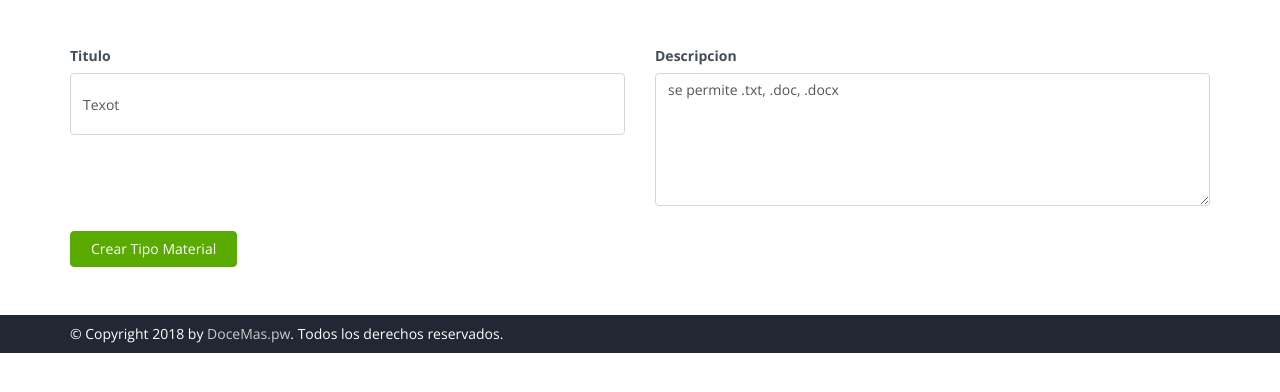
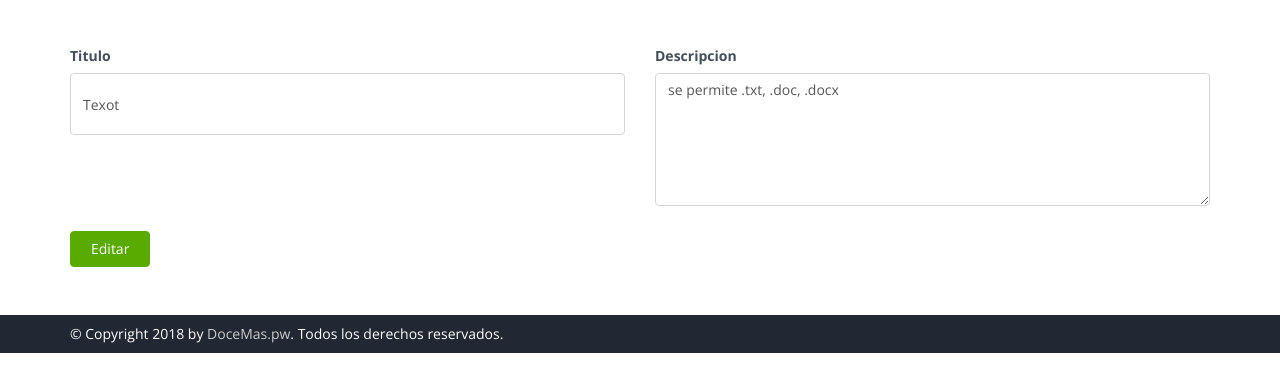
Before and after one commit to yoyojlf/DoceMas, a Django app: page /type/1 in a window 1280 px wide. Shown: the part 269-661 px from the top of the page. Run offline with Django 3.2, Linux system fonts and the light colour scheme; data comes from the database, SQL or seed files in the repository; both versions use the stored data as it was after the commit; some libraries are stand-ins or nearby versions.

Commit message:
Se agregan validators

```diff
--- a/material/models.py
+++ b/material/models.py
@@ -5,6 +5,7 @@ from polls.models import Asignatura
 from polls.models import Nivel
 from django.db.models.fields.files import forms
 
+from material.validators import valid_extension
 
 # Create your models here.
 
@@ -23,7 +24,7 @@ class Document(models.Model):
     titulo = models.CharField(max_length=50,blank=True)
     descripcion = models.CharField(max_length=500,blank=True)
     fecha = models.DateTimeField(auto_now_add=True)
-    archivo = models.FileField(upload_to='material/')
+    archivo = models.FileField(upload_to='material/', validators=[valid_extension])
     estado = models.BooleanField(default=True)
     visibility = models.CharField(max_length=3,choices=VISIBILITY, default=PUBLIC)
 
--- a/material/templates/material/edit_type.html
+++ b/material/templates/material/edit_type.html
@@ -43,7 +43,7 @@
             </div>
 
         <div>
-            <input type="button" id="btn_edit" class="btn btn-color" value="Crear Tipo Material">
+            <input type="button" id="btn_edit" class="btn btn-color" value="Editar">
         </div>
         </form>
     </div>
```
Also changed, not shown: db.sqlite3.
